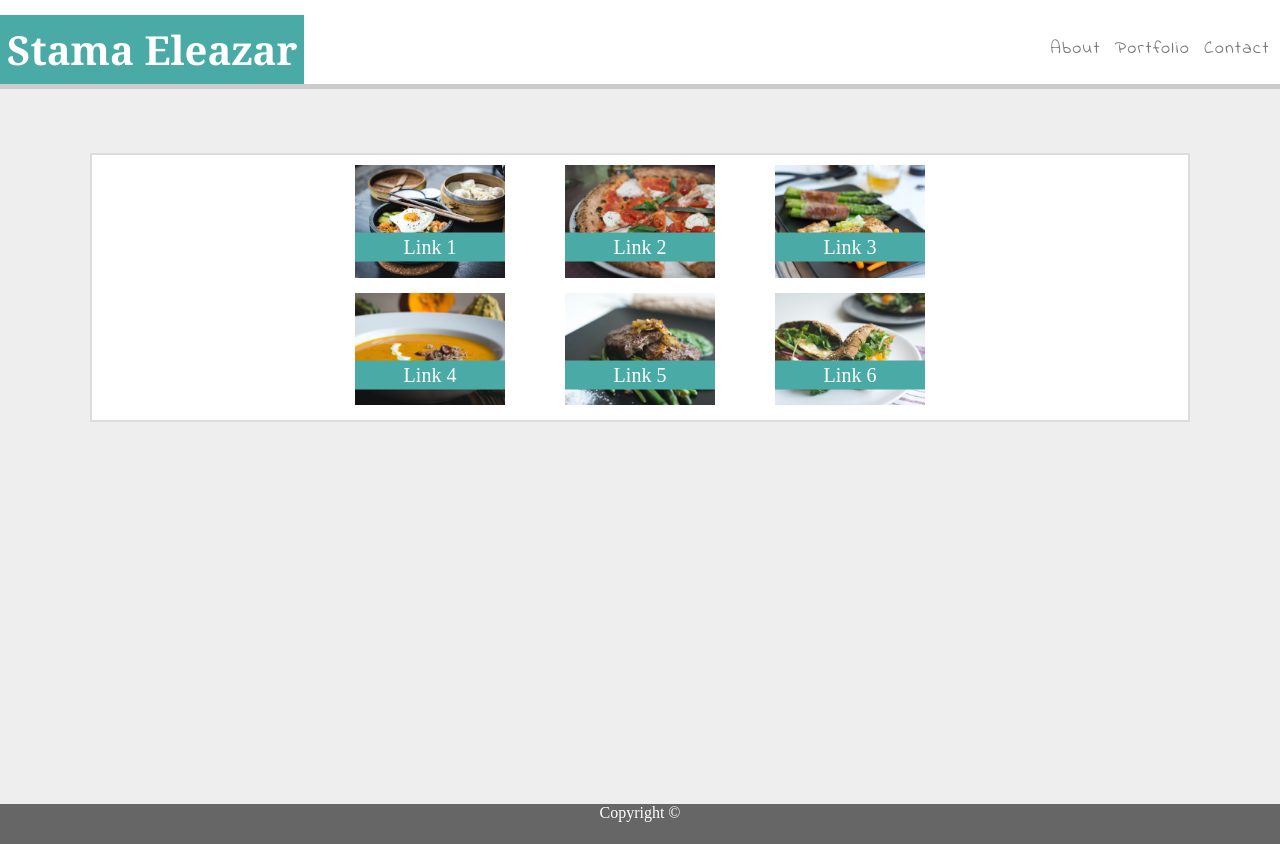
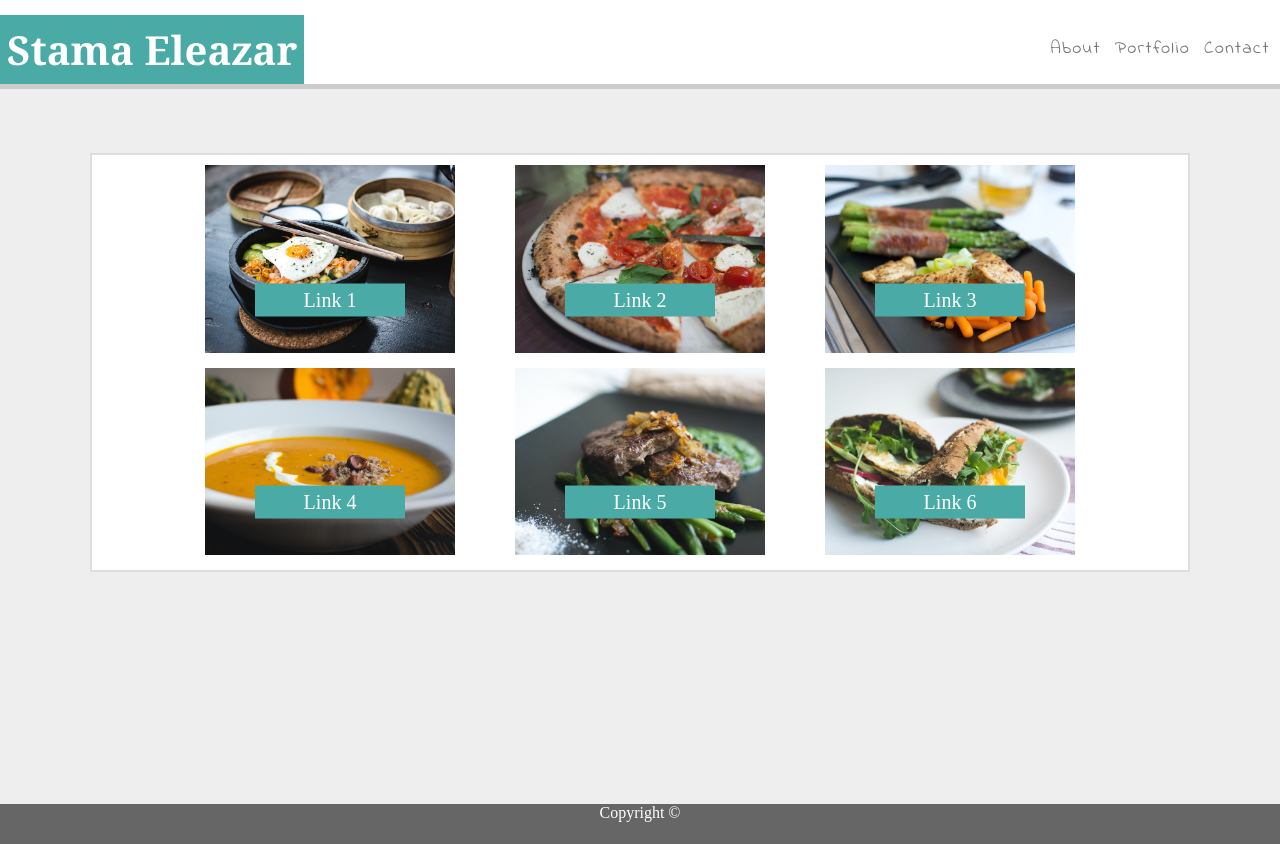
Before and after one commit to seleazar10/Basic-Portfolio-MQ, a plain HTML site: page portolio.html in a window 1280 px wide. Drawn offline with Linux system fonts and the light colour scheme.

Commit message:
increase-port-img-width

```diff
--- a/assets/css/style.css
+++ b/assets/css/style.css
@@ -201,13 +201,13 @@ position: absolute;
   transform: translate(-50%, -50%);
   background-color: #4aaaa5;
   width: 150px;
-  padding: 3px 0;
+  padding: 5px 0;
 
 }
 
 
 .pic-port-size{
-    width: 150px;
+    width: 250px;
 }
 
 .link-decoration{
```
